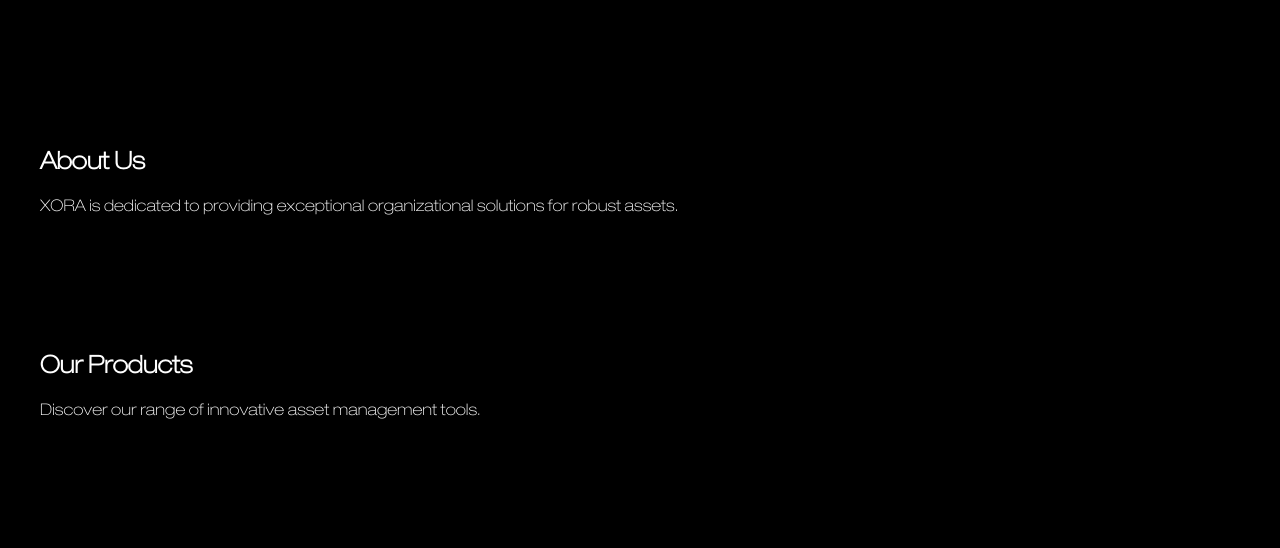
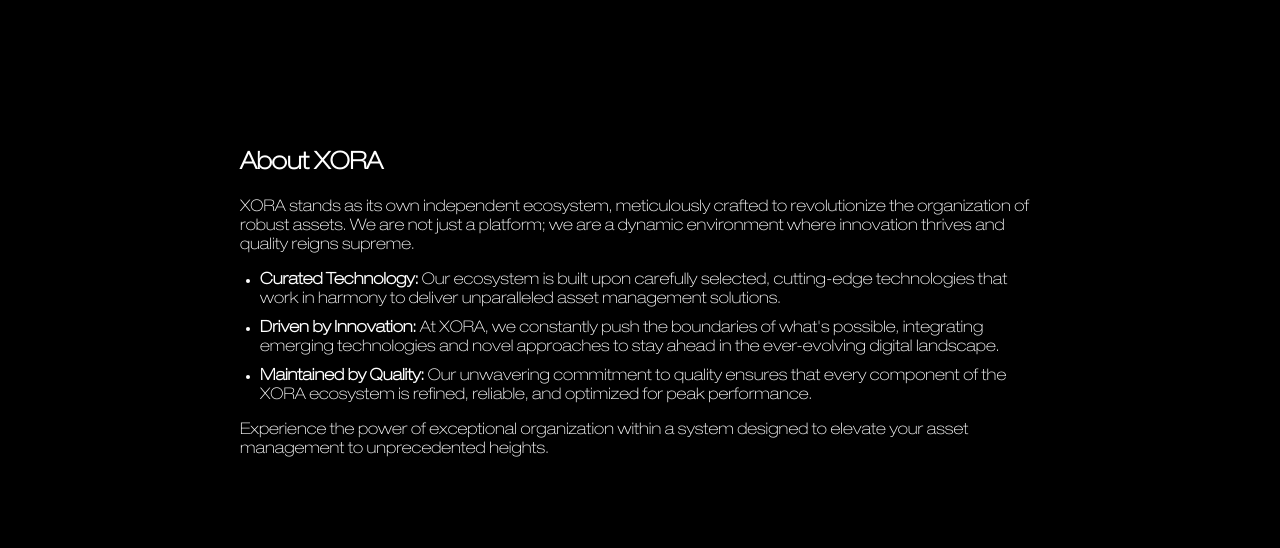
Before and after one commit to hazemanx/xora-website, a plain HTML site: page index.html in a window 1280 px wide. Shown: the part 404-952 px from the top of the page. Drawn offline with Linux system fonts and the light colour scheme.

Commit message:
Update index.html

```diff
--- a/index.html
+++ b/index.html
@@ -83,6 +83,19 @@
             opacity: 1;
             transform: translateY(0);
         }
+        .about-section {
+            max-width: 800px;
+            margin: 0 auto;
+        }
+        .about-content {
+            text-align: left;
+        }
+        .about-content ul {
+            padding-left: 20px;
+        }
+        .about-content li {
+            margin-bottom: 10px;
+        }
         @media (max-width: 768px) {
             .logo { font-size: 1.5rem; }
             nav ul li { display: block; margin: 10px 0; }
@@ -108,9 +121,17 @@
             <p>Xceptional Organization of Robust Assets</p>
         </section>
 
-        <section id="about">
-            <h2>About Us</h2>
-            <p>XORA is dedicated to providing exceptional organizational solutions for robust assets.</p>
+        <section id="about" class="about-section">
+            <h2>About XORA</h2>
+            <div class="about-content">
+                <p>XORA stands as its own independent ecosystem, meticulously crafted to revolutionize the organization of robust assets. We are not just a platform; we are a dynamic environment where innovation thrives and quality reigns supreme.</p>
+                <ul>
+                    <li><strong>Curated Technology:</strong> Our ecosystem is built upon carefully selected, cutting-edge technologies that work in harmony to deliver unparalleled asset management solutions.</li>
+                    <li><strong>Driven by Innovation:</strong> At XORA, we constantly push the boundaries of what's possible, integrating emerging technologies and novel approaches to stay ahead in the ever-evolving digital landscape.</li>
+                    <li><strong>Maintained by Quality:</strong> Our unwavering commitment to quality ensures that every component of the XORA ecosystem is refined, reliable, and optimized for peak performance.</li>
+                </ul>
+                <p>Experience the power of exceptional organization within a system designed to elevate your asset management to unprecedented heights.</p>
+            </div>
         </section>
 
         <section id="products">
```
